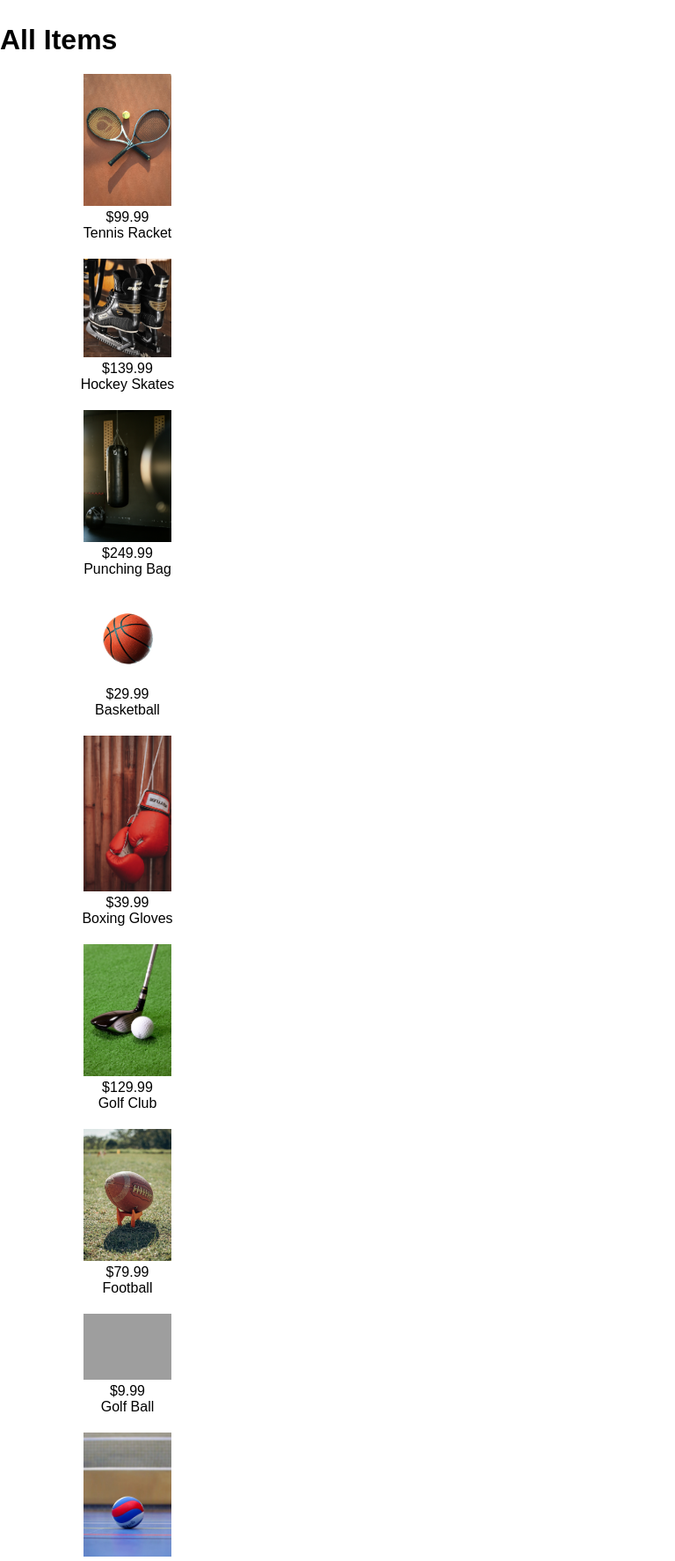
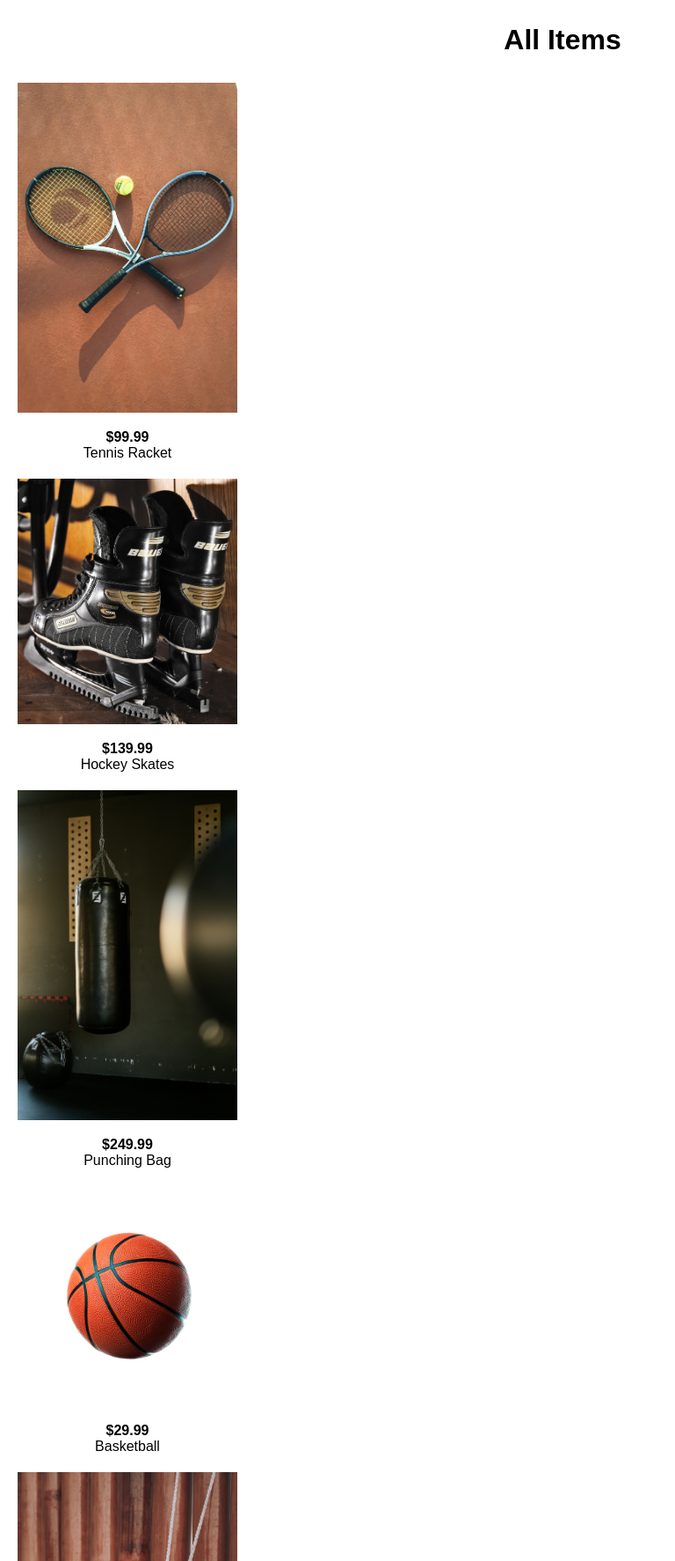
Before and after one commit to gvuzi/All-Star-Gear, a Flask app: page /store in a window 1280 px wide. Shown: the part 143-1917 px from the top of the page at 88% size, without its empty margins (0-768 px from the left). Run offline with Flask 3, Linux system fonts and the light colour scheme; data comes from the database, SQL or seed files in the repository; grey boxes are pictures that could not be loaded.

Commit message:
Update store.html

```diff
--- a/templates/store.html
+++ b/templates/store.html
@@ -24,14 +24,17 @@
     </nav>
 </header>
     <!-- Prints all items retrieved from database -->
-    <h1>All Items</h1>
+    <h1 class="title">All Items</h1>
+    <div class="store-container">
         {% for item in items %}
             <div class="database-items">
                 <!-- Creates a URL for each items detail page-->
                 <a href="{{ url_for('item_detail', item_id=item[0]) }}">
-            <img src="{{ url_for('static',filename=item[5]) }}" style="width:100px">
-            <p>${{ item[3] }}</p>
+                    <img src="{{ url_for('static',filename=item[5]) }}" class="image" style="width:250px" >
+                    <p class="cost">${{ item[3] }}</p>
                     <p>{{ item[1] }}</p>
+                </a>
             </div>
         {% endfor %}
+    </div>
 </body>
```
Lines whose indentation alone changed are shown as unchanged.
